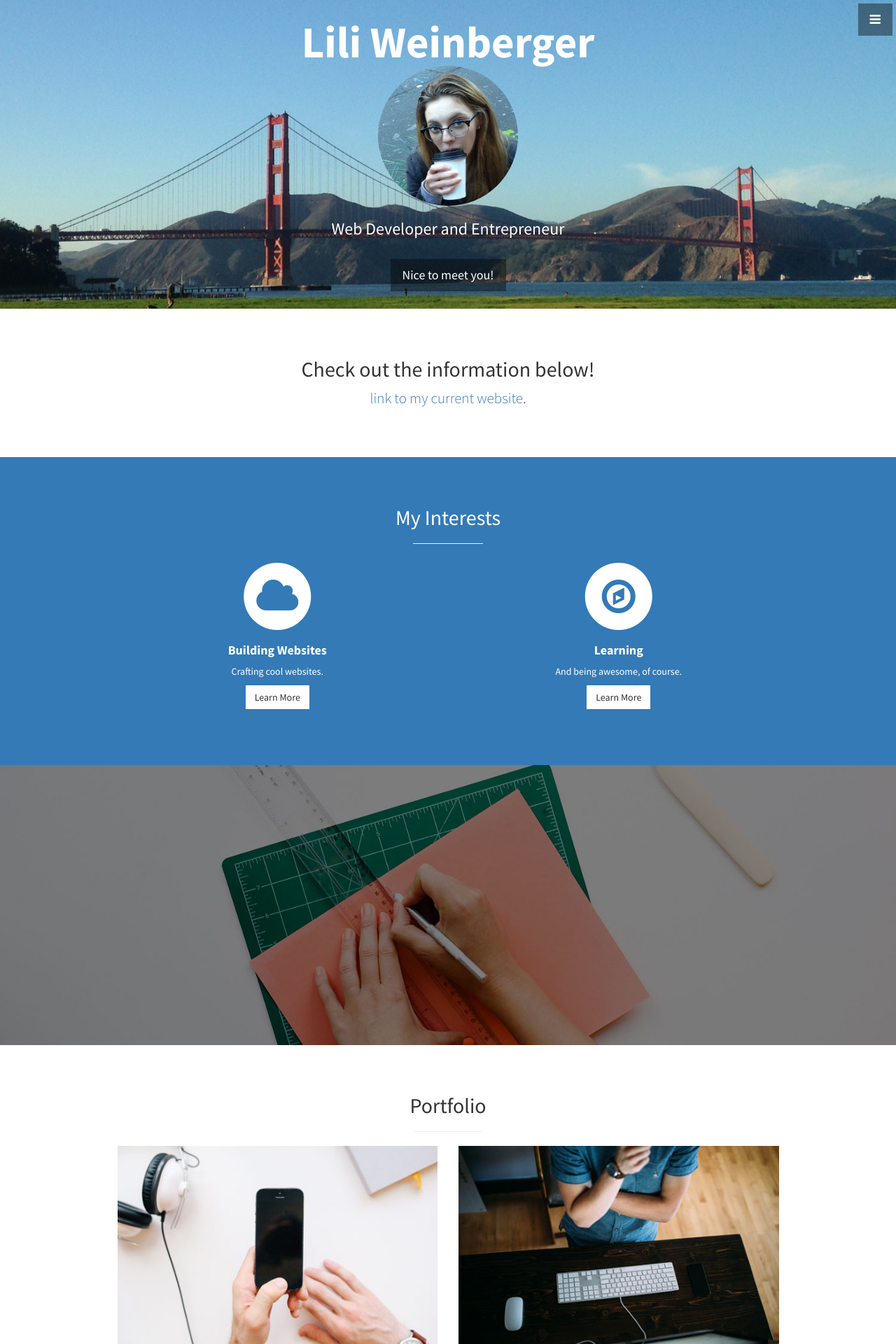
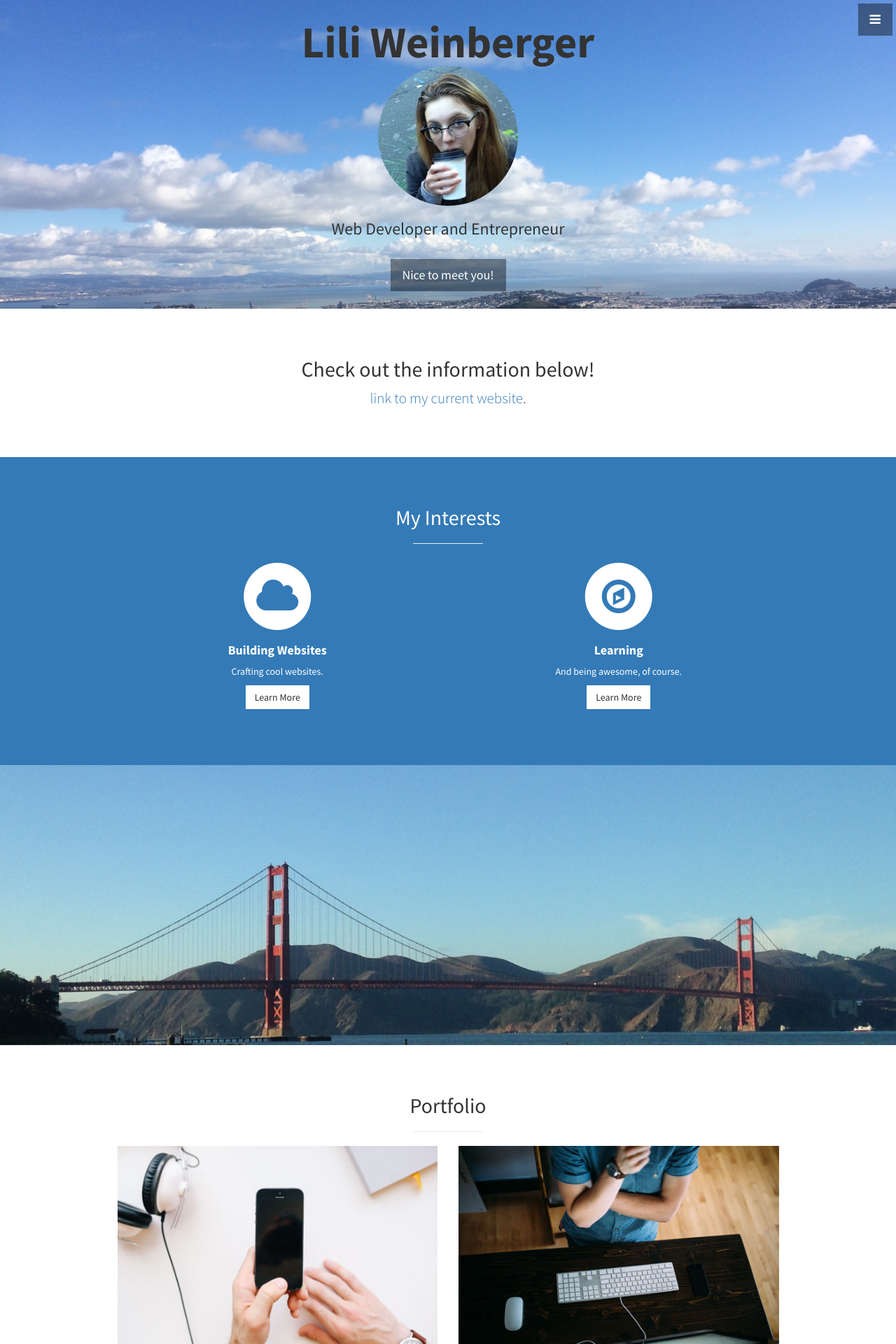
Before and after one commit to Lwein005/Portfolio-Site, a Jekyll site: the page built from index.html, in a window 1280 px wide. Shown: the top 1920 px of the page at 70% size. Built offline with Jekyll 4.4.1, drawn with Linux system fonts in a browser that asks for light colours.

Commit message:
Font changed to #333/ updated pic

```diff
--- a/css/stylish-portfolio.css
+++ b/css/stylish-portfolio.css
@@ -172,8 +172,8 @@ hr.small {
     position: relative;
     width: 100%;
     height: 100%;
-    color: #fff;
-    background: url(../img/bridge-pic.jpg) no-repeat center center scroll;
+    color: #33;
+    background: url(../img/callout-new.jpg) no-repeat center center scroll;
     -webkit-background-size: cover;
     -moz-background-size: cover;
     background-size: cover;
@@ -203,7 +203,7 @@ hr.small {
     width: 100%;
     height: 400px;
     color: #fff;
-    background: url(../img/callout.jpg) no-repeat center center scroll;
+    background: url(../img/bridge-pic.jpg) no-repeat center center scroll;
     -webkit-background-size: cover;
     -moz-background-size: cover;
     background-size: cover;
```
Also changed, not shown: img/callout-new.jpg (added).
